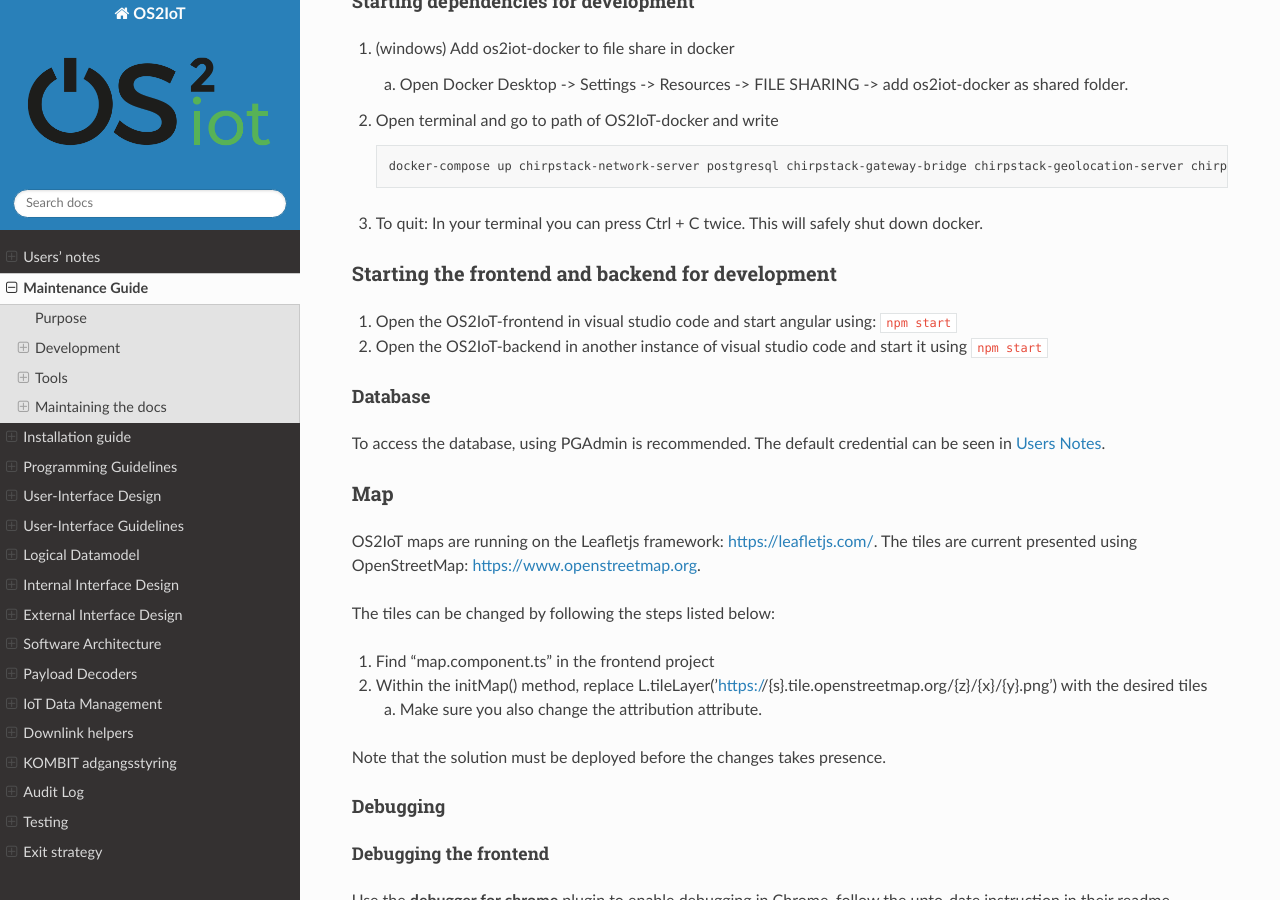
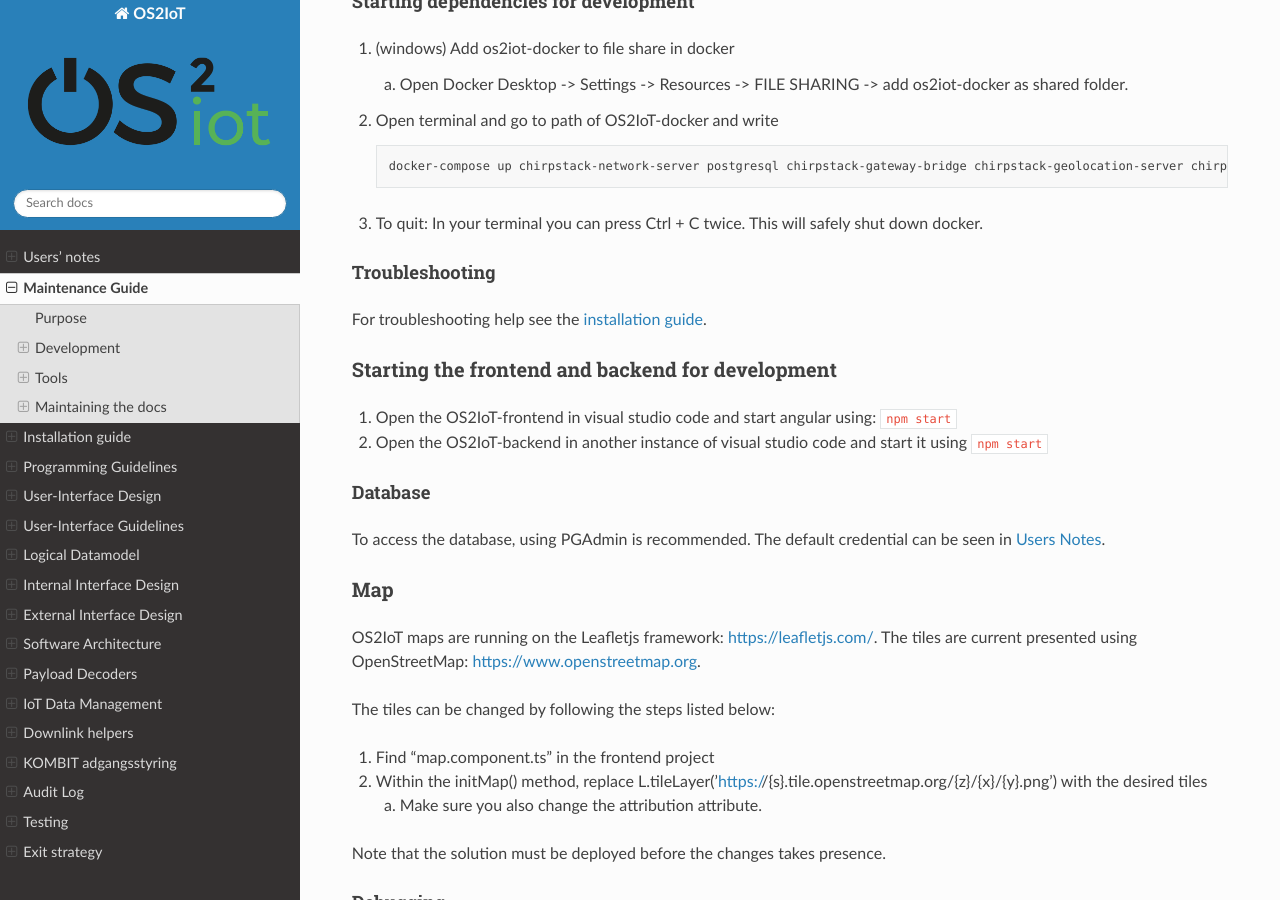
Before and after one commit to OS2iot/OS2iot-docs, a Sphinx documentation site: the page built from source/maintenance-guide/maintenance-guide.rst, in a window 1280 px wide and 900 px high, scrolled down 1521 px. Built offline with Sphinx 7.4.7 and the Read the Docs theme 2.0.0, drawn with Linux system fonts in a browser that asks for light colours.

Commit message:
Troubleshooting in maintenance guide

```diff
--- a/source/maintenance-guide/maintenance-guide.rst
+++ b/source/maintenance-guide/maintenance-guide.rst
@@ -99,6 +99,11 @@
 
 3. To quit: In your terminal you can press Ctrl + C twice. This will safely shut down docker.
 
+Troubleshooting
+^^^^^^^^^^^^^^^
+
+For troubleshooting help see the `installation guide <../installation-guide/installation-guide.html#troubleshooting>`_.
+
 Starting the frontend and backend for development
 ~~~~~~~~~~~~~~~~~~~~~~~~~~~~~~~~~~~~~~~~~~~~~~~~~
 
@@ -131,7 +136,7 @@
 Debugging the frontend
 ''''''''''''''''''''''
 
-Use the **debugger for chrome** plugin to enable debugging in Chrome, follow the upto-date instruction in their readme.
+Use the `debugger for chrome <https://marketplace.visualstudio.com/items?itemName=msjsdiag.debugger-for-chrome>`_ plugin to enable debugging in Chrome, follow the upto-date instruction in their readme.
 
 Debugging the backend
 '''''''''''''''''''''
```
